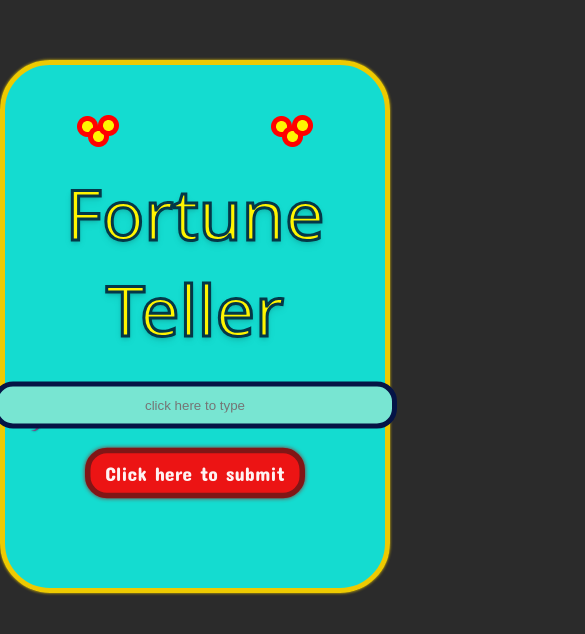
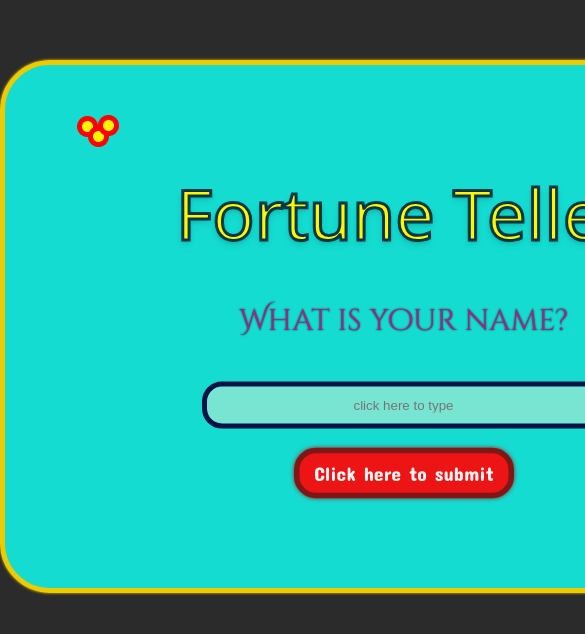
Before and after one commit to ezekielsiniishaya/fortune-teller, a plain HTML site: page index.html in a window 390 px wide. Shown: the top 634 px of the page, 585 px wide, since content can reach past the window. Drawn offline with Linux system fonts and the light colour scheme; a web font is replaced by a local one.

Commit message:
working on mobile view

```diff
--- a/index.css
+++ b/index.css
@@ -220,9 +220,3 @@ body {
 button:hover {
     cursor: pointer;
 }
-
-@media only screen and (max-width: 767px) {
-    .container {
-        width: 100%;
-    }
-}
```
